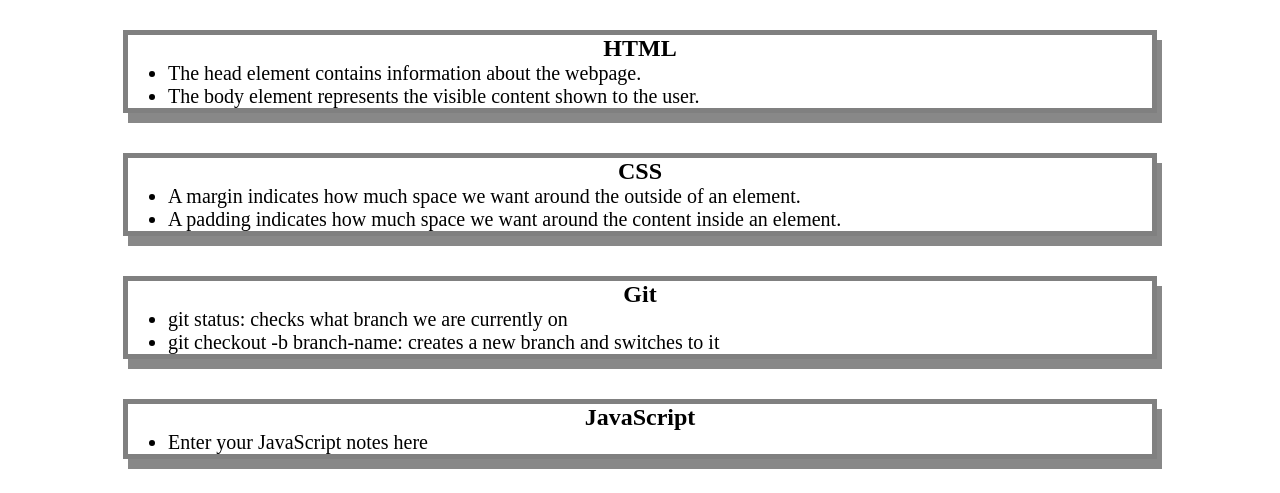
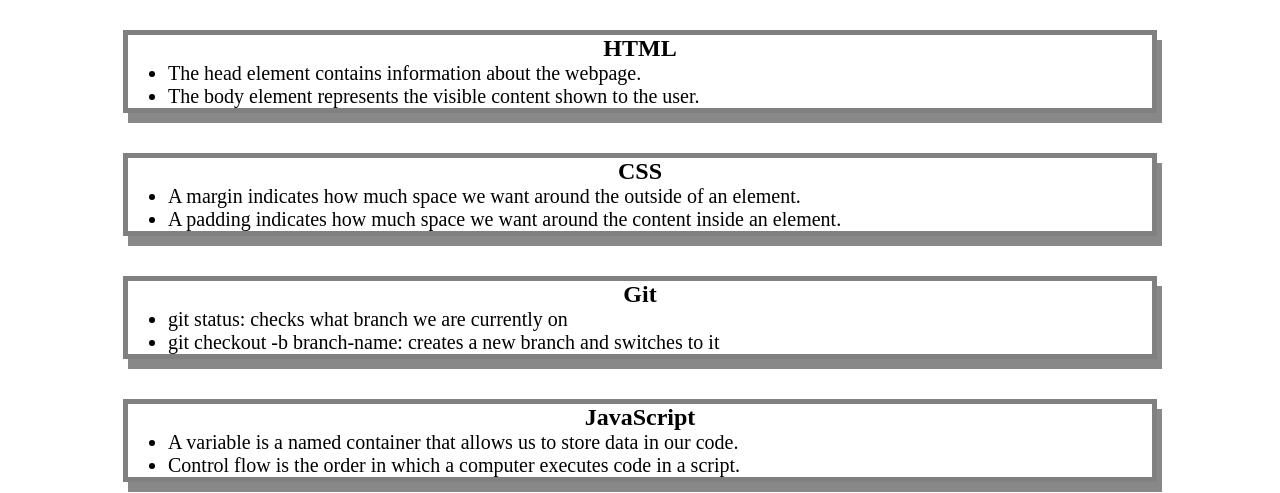
Before and after one commit to omalleyjg/prework-study-guide, a plain HTML site: page prework-study-guide/index.html in a window 1280 px wide. Shown: the part 130-623 px from the top of the page. Drawn offline with Linux system fonts and the light colour scheme.

Commit message:
“README”

```diff
--- a/prework-study-guide/index.html
+++ b/prework-study-guide/index.html
@@ -42,7 +42,8 @@
       <section class="card" id="javascript-section">
         <h2>JavaScript</h2>
         <ul>
-          <li>Enter your JavaScript notes here</li>
+          <li>A variable is a named container that allows us to store data in our code.</li>
+   <li>Control flow is the order in which a computer executes code in a script.</li>
         </ul>
       </section>
     </main>
```
Also changed, not shown: 1 other file.
